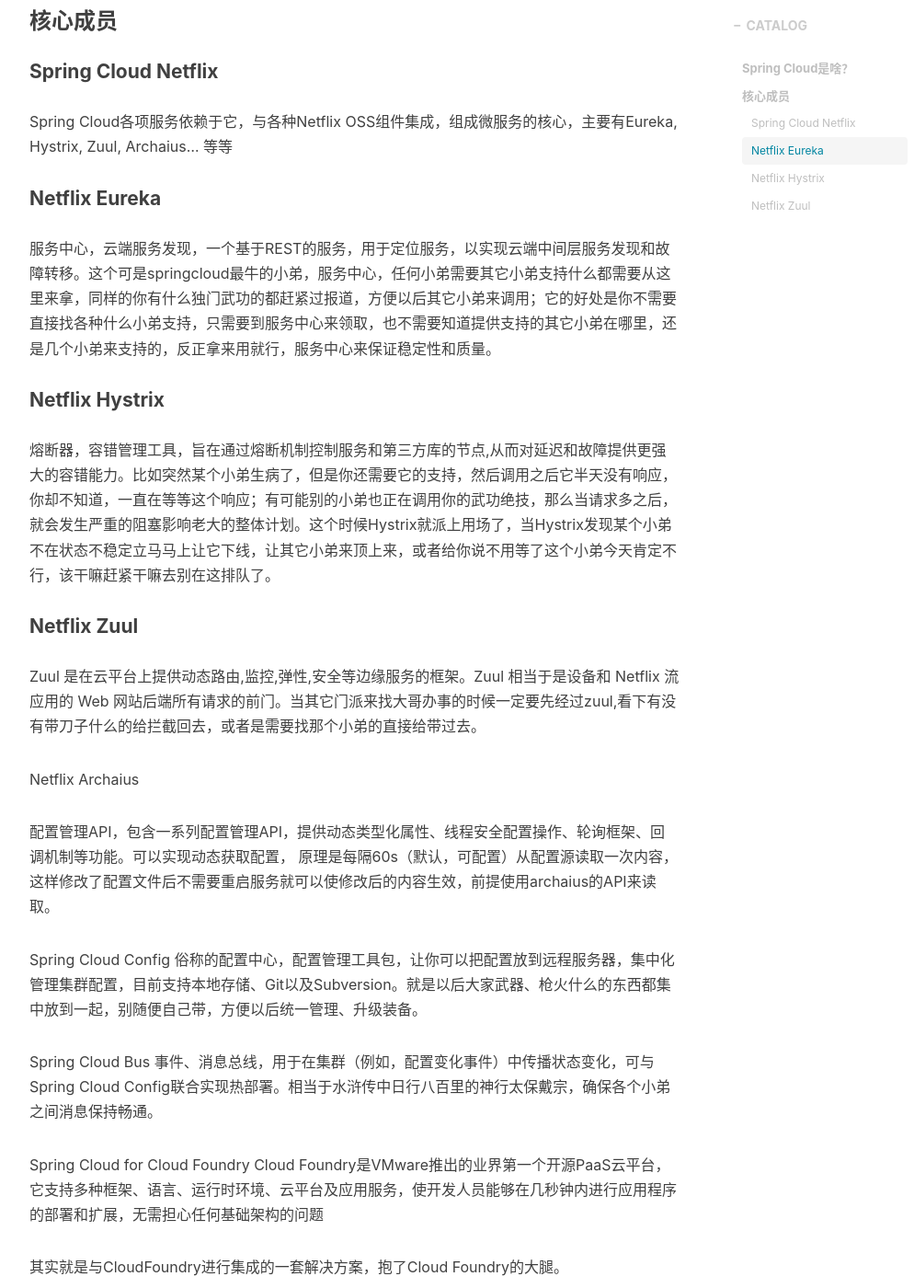
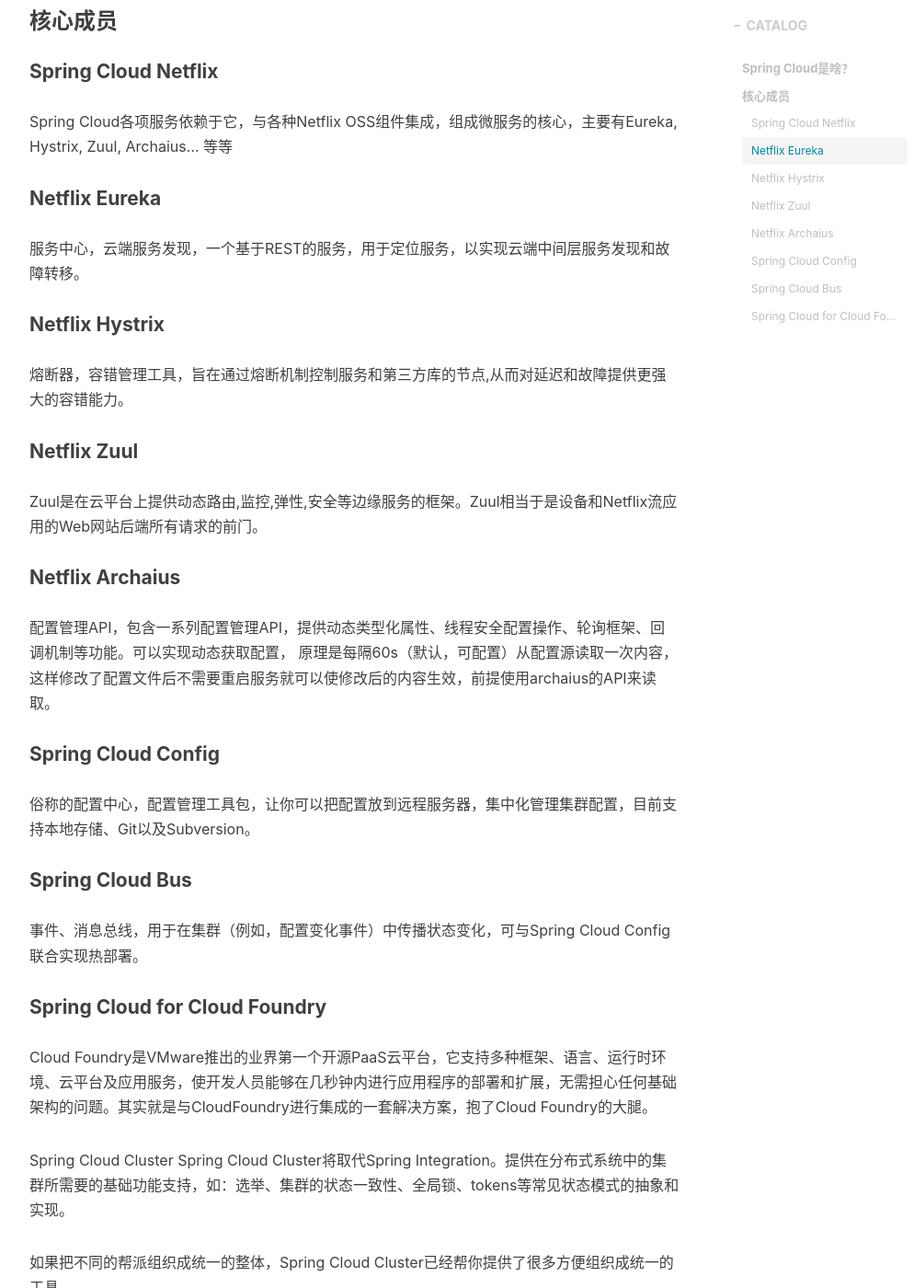
Before and after one commit to msg901216/msg901216.github.io, a Jekyll site: the page built from _posts/2018-09-08-spring-cloud.md, in a window 1280 px wide and 1400 px high, scrolled down 880 px. Shown: the whole window at 92% size, without its empty margins (233-1227 px from the left). Built offline with Jekyll 4.4.1, drawn with Linux system fonts in a browser that asks for light colours; nearby versions of some CDN libraries; formulas are drawn with MathJax 3; comment, search, counter and statistics services are not loaded.

Commit message:
spring cloud

```diff
--- a/_posts/2018-09-08-spring-cloud.md
+++ b/_posts/2018-09-08-spring-cloud.md
@@ -29,30 +29,31 @@
 
 #### Netflix Eureka
 
-服务中心，云端服务发现，一个基于REST的服务，用于定位服务，以实现云端中间层服务发现和故障转移。这个可是springcloud最牛的小弟，服务中心，任何小弟需要其它小弟支持什么都需要从这里来拿，同样的你有什么独门武功的都赶紧过报道，方便以后其它小弟来调用；它的好处是你不需要直接找各种什么小弟支持，只需要到服务中心来领取，也不需要知道提供支持的其它小弟在哪里，还是几个小弟来支持的，反正拿来用就行，服务中心来保证稳定性和质量。
+服务中心，云端服务发现，一个基于REST的服务，用于定位服务，以实现云端中间层服务发现和故障转移。
 
 #### Netflix Hystrix
 
-熔断器，容错管理工具，旨在通过熔断机制控制服务和第三方库的节点,从而对延迟和故障提供更强大的容错能力。比如突然某个小弟生病了，但是你还需要它的支持，然后调用之后它半天没有响应，你却不知道，一直在等等这个响应；有可能别的小弟也正在调用你的武功绝技，那么当请求多之后，就会发生严重的阻塞影响老大的整体计划。这个时候Hystrix就派上用场了，当Hystrix发现某个小弟不在状态不稳定立马马上让它下线，让其它小弟来顶上来，或者给你说不用等了这个小弟今天肯定不行，该干嘛赶紧干嘛去别在这排队了。
+熔断器，容错管理工具，旨在通过熔断机制控制服务和第三方库的节点,从而对延迟和故障提供更强大的容错能力。
 
 #### Netflix Zuul
 
-Zuul 是在云平台上提供动态路由,监控,弹性,安全等边缘服务的框架。Zuul 相当于是设备和 Netflix 流应用的 Web 网站后端所有请求的前门。当其它门派来找大哥办事的时候一定要先经过zuul,看下有没有带刀子什么的给拦截回去，或者是需要找那个小弟的直接给带过去。
+Zuul是在云平台上提供动态路由,监控,弹性,安全等边缘服务的框架。Zuul相当于是设备和Netflix流应用的Web网站后端所有请求的前门。
 
-Netflix Archaius
+#### Netflix Archaius
 
 配置管理API，包含一系列配置管理API，提供动态类型化属性、线程安全配置操作、轮询框架、回调机制等功能。可以实现动态获取配置， 原理是每隔60s（默认，可配置）从配置源读取一次内容，这样修改了配置文件后不需要重启服务就可以使修改后的内容生效，前提使用archaius的API来读取。
 
-Spring Cloud Config
-俗称的配置中心，配置管理工具包，让你可以把配置放到远程服务器，集中化管理集群配置，目前支持本地存储、Git以及Subversion。就是以后大家武器、枪火什么的东西都集中放到一起，别随便自己带，方便以后统一管理、升级装备。
+#### Spring Cloud Config
 
-Spring Cloud Bus
-事件、消息总线，用于在集群（例如，配置变化事件）中传播状态变化，可与Spring Cloud Config联合实现热部署。相当于水浒传中日行八百里的神行太保戴宗，确保各个小弟之间消息保持畅通。
+俗称的配置中心，配置管理工具包，让你可以把配置放到远程服务器，集中化管理集群配置，目前支持本地存储、Git以及Subversion。
 
-Spring Cloud for Cloud Foundry
-Cloud Foundry是VMware推出的业界第一个开源PaaS云平台，它支持多种框架、语言、运行时环境、云平台及应用服务，使开发人员能够在几秒钟内进行应用程序的部署和扩展，无需担心任何基础架构的问题
+#### Spring Cloud Bus
 
-其实就是与CloudFoundry进行集成的一套解决方案，抱了Cloud Foundry的大腿。
+事件、消息总线，用于在集群（例如，配置变化事件）中传播状态变化，可与Spring Cloud Config联合实现热部署。
+
+#### Spring Cloud for Cloud Foundry
+
+Cloud Foundry是VMware推出的业界第一个开源PaaS云平台，它支持多种框架、语言、运行时环境、云平台及应用服务，使开发人员能够在几秒钟内进行应用程序的部署和扩展，无需担心任何基础架构的问题。其实就是与CloudFoundry进行集成的一套解决方案，抱了Cloud Foundry的大腿。
 
 Spring Cloud Cluster
 Spring Cloud Cluster将取代Spring Integration。提供在分布式系统中的集群所需要的基础功能支持，如：选举、集群的状态一致性、全局锁、tokens等常见状态模式的抽象和实现。
```
